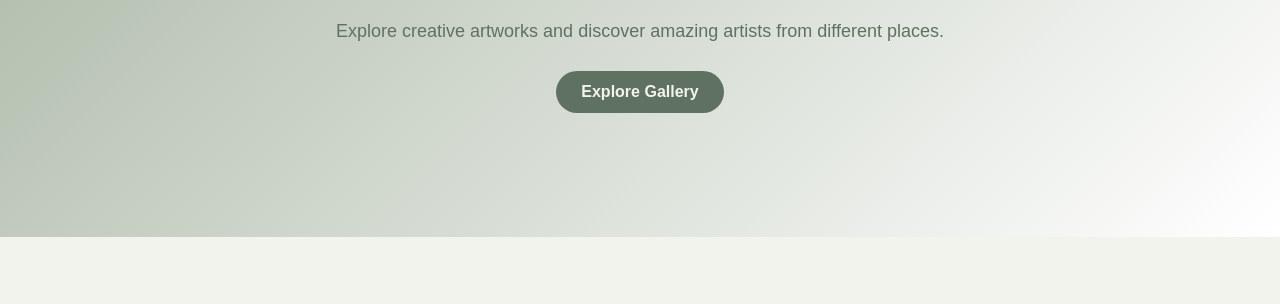
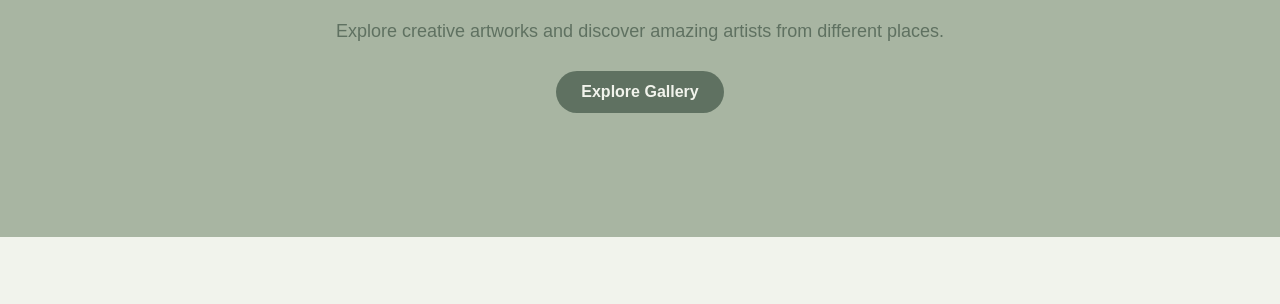
Before and after one commit to jeoarwinopeniano-bit/Activity-5, a plain HTML site: page ACTIVITY 5/index.html in a window 1280 px wide. Shown: the part 337-641 px from the top of the page. Drawn offline with Linux system fonts and the light colour scheme.

Commit message:
Update main.css

```diff
--- a/ACTIVITY 5/css/main.css
+++ b/ACTIVITY 5/css/main.css
@@ -55,7 +55,7 @@ img {
 }
 
 .hero {
-  background: linear-gradient(135deg, #A8B5A2, #ffffff);
+  background: #A8B5A2;
   min-height: 500px;
   display: flex;
   align-items: center;
```
